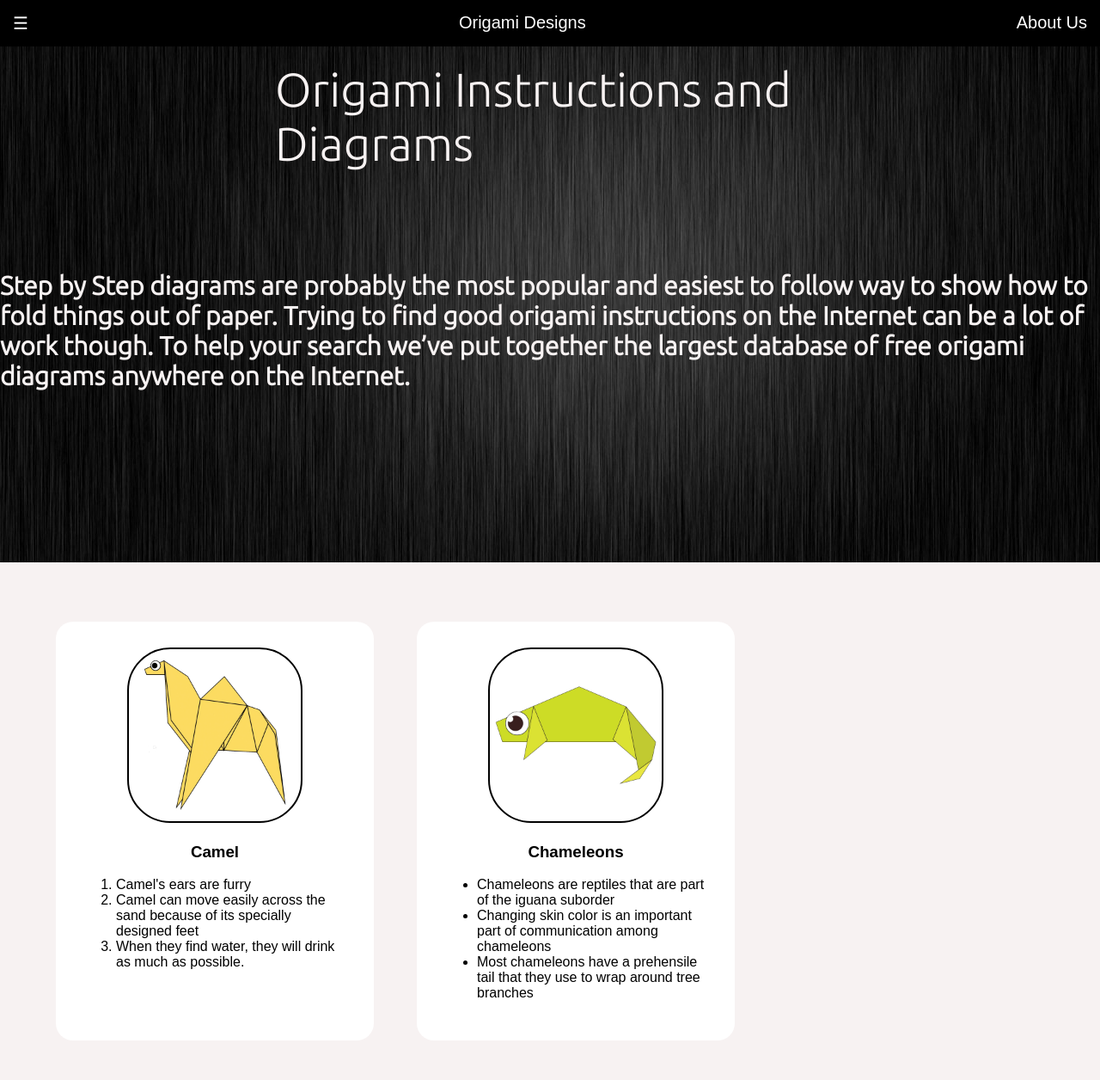
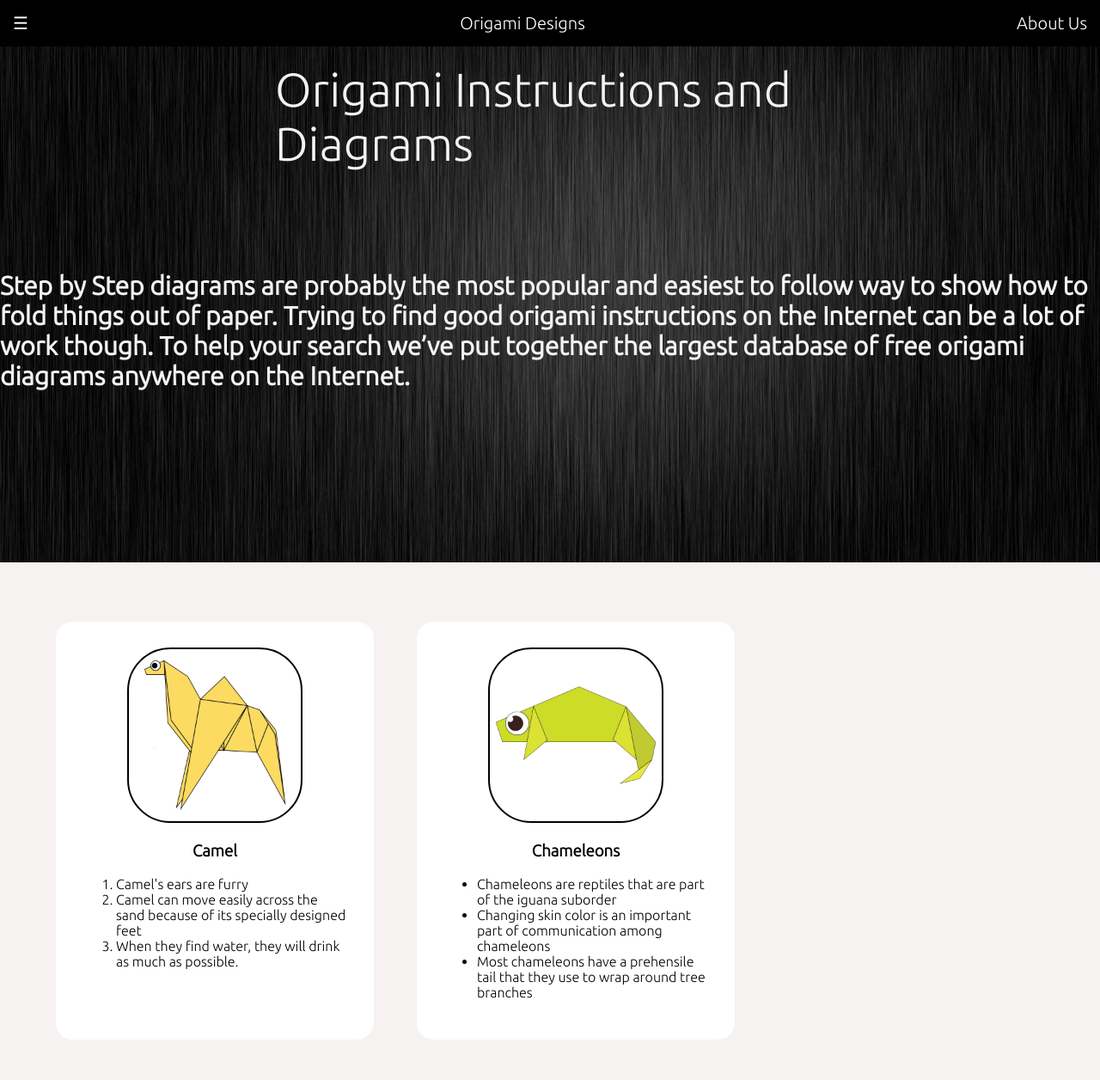
Before and after one commit to dharmeshkumar1409/Project-52, a plain HTML site: page index.html in a window 1280 px wide. Shown: the top 1256 px of the page at 86% size. Drawn offline with Linux system fonts and the light colour scheme.

Commit message:
Update styles.css

```diff
--- a/styles.css
+++ b/styles.css
@@ -4,7 +4,7 @@
     background-color: black;
     padding: 15px;
     font-size: 20px;
-    font-family: sans-serif;
+    font-family: Ubuntu;
     font-weight: 400;
     color: white;
 }
@@ -73,7 +73,7 @@ a:visited {
     padding: 30px;
     margin: 25px;
     width: 310px;
-    font-family: fantasy;
+    font-family: Ubuntu;
 
 }
 
```
